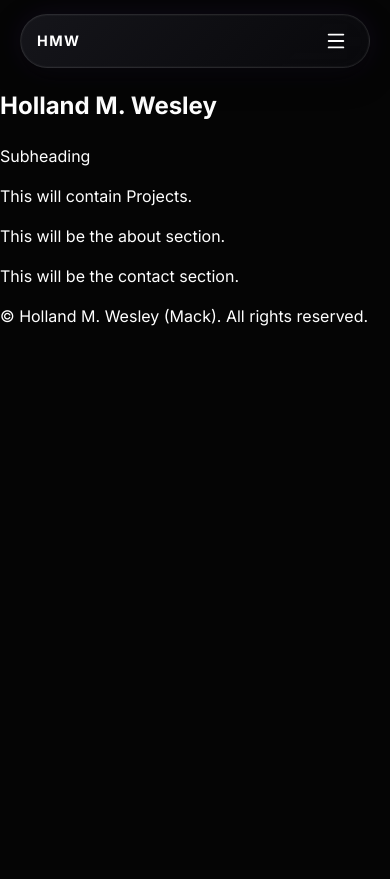
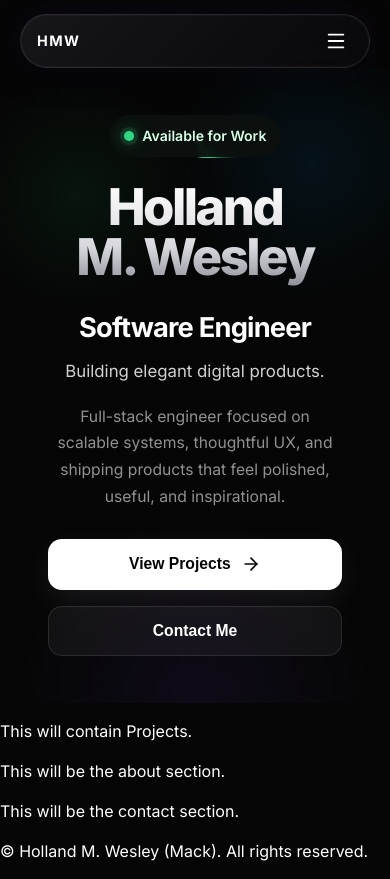
Before and after one commit to hmw55/portfolio, a React (Vite) app: page / in a window 390 px wide. Before the commit the page ends 844 px from the top, so only its background shows below. Built offline with nearby package versions, Linux system fonts and the light colour scheme.

Commit message:
Build responsive hero section with animations and CTA layout

```diff
--- a/src/components/Hero/Hero.css
+++ b/src/components/Hero/Hero.css
@@ -0,0 +1,322 @@
+.hero {
+    display: flex;
+    align-items: flex-start;
+    justify-content: center;
+    min-height: 100svh;
+    padding: 3rem 1.5rem 2rem;
+    overflow: clip;
+    position: relative;
+}
+
+.hero-background {
+    position: absolute;
+    inset: 0;
+    background:
+        radial-gradient(circle at 20% 20%, rgba(46, 204, 113, 0.08), transparent 20%),
+        radial-gradient(circle at 80% 15%, rgba(0, 170, 255, 0.08), transparent 22%),
+        radial-gradient(circle at 50% 100%, rgba(130, 80, 255, 0.08), transparent 28%);
+    pointer-events: none;
+}
+
+.hero-container {
+    position: relative;
+    z-index: 1;
+    width: 100%;
+    max-width: 1200px;
+    margin: 0 auto;
+}
+
+.hero-content {
+    text-align: center;
+    max-width: 1200px;
+    margin: 0 auto;
+}
+
+.availability-badge {
+    position: relative;
+    display: inline-flex;
+    align-items: center;
+    gap: 0.65rem;
+    padding: 0.8rem 1.2rem;
+    margin-bottom: 1.5rem;
+    border-radius: 999px;
+    overflow: hidden;
+    isolation: isolate;
+}
+
+.availability-badge::before {
+    content: "";
+    position: absolute;
+    inset: -40%;
+    border-radius: inherit;
+    background: conic-gradient(
+        from 0deg,
+        transparent 0deg,
+        transparent 300deg,
+        rgba(50, 213, 131, 0.95) 330deg,
+        rgba(130, 255, 180, 0.65) 345deg,
+        transparent 360deg
+    );
+    animation: spinBorder 2.2s linear infinite;
+    z-index: -2;
+}
+
+
+.availability-badge::after {
+    content: "";
+    position: absolute;
+    inset: 1.5px;
+    border-radius: inherit;
+    background: rgba(12, 16, 14, 0.95);
+    z-index: -1;
+}
+
+.availability-dot {
+    width: 0.7rem;
+    height: 0.7rem;
+    border-radius: 50%;
+    background: #32d583;
+    box-shadow:
+        0 0 0 4px rgba(50, 213, 131, 0.14),
+        0 0 18px rgba(50, 213, 131, 0.75);
+    animation: pulseDot 1.8s ease-in-out infinite;
+    flex-shrink: 0;
+}
+
+.availability-text {
+    font-size: 0.95rem;
+    font-weight: 600;
+    letter-spacing: 0.0em;
+    color: #d7ffe8;
+}
+
+.hero-name {
+    margin: 0 0 1rem;
+    font-size: clamp(3.2rem, 9vw, 7rem);
+    line-height: 0.98;
+    font-weight: 800;
+    letter-spacing: -0.05em;
+    text-wrap: balance;
+    background: linear-gradient(
+        180deg,
+        #ffffff 0%,
+        #d9d9df 55%,
+        #7a7a85 100%
+    );
+    background-clip: text;
+    -webkit-background-clip: text;
+    -webkit-text-fill-color: transparent;
+    padding-bottom: 1rem;
+}
+
+.hero-title {
+    margin: 0 0 1rem;
+    font-size: clamp(1.8rem, 4vw, 3.5rem);
+    line-height: 1.05;
+    font-weight: 700;
+    letter-spacing: -0.03em;
+    color: #ffffff;
+}
+
+.hero-tagline {
+    margin: 0 auto 1.25rem;
+    max-width: 760px;
+    font-size: clamp(1.08rem, 2.1vw, 1.45rem);
+    line-height: 1.5;
+    color: rgba(255, 255, 255, 0.82);
+}
+
+.hero-description {
+    margin: 0 auto 2.5rem;
+    max-width: 720px;
+    font-size: clamp(1.1rem, 1.7vw 1.12rem);
+    line-height: 1.7;
+    color: rgba(255, 255, 255, 0.56);
+}
+
+.hero-actions {
+    display: flex;
+    justify-content: center;
+    align-items: center;
+    gap: 1rem;
+    flex-wrap: wrap;
+}
+
+.hero-button {
+    border: none;
+    border-radius: 16px;
+    padding: 1rem 1.5rem;
+    font-size: 0.98rem;
+    font-weight: 600;
+    cursor: pointer;
+    display: inline-flex;
+    align-items: center;
+    gap: 0.65rem;
+    transition:
+        transform 0.2s ease,
+        box-shadow 0.25s ease,
+        background 0.25s ease,
+        border-color 0.25s ease;
+}
+
+.hero-button-primary {
+    background: #ffffff;
+    color: #050505;
+    box-shadow: 0 10px 30px rgba(255, 255, 255, 0.08);
+}
+
+.hero-button-primary:hover {
+    background: #f2f2f2;
+}
+
+.hero-button-secondary {
+    background: rgba(255, 255, 255, 0.05);
+    color: #ffffff;
+    border: 1px solid rgba(255, 255, 255, 0.1);
+    backdrop-filter: blur(12px);
+    -webkit-backdrop-filter: blur(12px);
+}
+
+.hero-button-secondary:hover {
+    background: rgba(255, 255, 255, 0.08);
+    border-color: rgba(255, 255, 255, 0.16)
+}
+
+.hero-scroll-indicator {
+    position: absolute;
+    left: 50%;
+    bottom: 7rem;
+    transform: translateX(-50%);
+}
+
+.scroll-mouse {
+    width: 1.7rem;
+    height: 2.8rem;
+    border: 2px solid rgba(255, 255, 255, 0.18);
+    border-radius: 999px;
+    display: flex;
+    justify-content: center;
+    padding-top: 0.45rem;
+}
+
+.scroll-wheel {
+    width: 0.22rem;
+    height: 0.55rem;
+    border-radius: 999px;
+    background: rgba(255, 255, 255, 0.45);
+}
+
+@keyframes spinBorder {
+    from {
+        transform: rotate(0deg);
+    }
+
+    to {
+        transform: rotate(360deg);
+    }
+}
+
+@keyframes pulseDot {
+    0%,
+    100% {
+        transform: scale(1);
+        opacity: 1;
+    }
+
+    50% {
+        transform: scale(1.08);
+        opacity: 0.85;
+    }
+}
+
+/* MEDIA */
+
+@media (max-width: 768px) {
+    .hero {
+        min-height: auto;
+        padding: 2rem 1.25rem 3.5rem;
+    }
+
+    .hero-content {
+        padding: 1rem;
+        max-width: 540px;
+    }
+
+    .availability-badge {
+        margin-bottom: 1.5rem;
+        padding: 0.75rem 1rem;
+    }
+
+    .availability-text {
+        font-size: 0.88rem;
+    }
+
+    .hero-name {
+        font-size: clamp(2.5rem, 12vw, 4.4rem);
+        line-height: 0.98;
+    }
+
+    .hero-title {
+        font-size: clamp(1.5rem, 7vw, 2.4rem);
+    }
+
+    .hero-tagline {
+        font-size: 1rem;
+    }
+
+    .hero-description {
+        font-size: 0.98rem;
+        margin-bottom: 1.8rem;
+    }
+
+    .hero-actions {
+        flex-direction: column;
+        width: 100%;
+    }
+
+    .hero-button {
+        width: 100%;
+        max-width: 320px;
+        justify-content: center;
+    }
+
+    .hero-scroll-indicator {
+        display: none;
+    }
+}
+
+@media (max-width: 480px) {
+    .hero {
+        padding: 2rem;
+    }
+
+    .hero-content {
+        padding-top: 0.75rem;
+    }
+
+    .availability-badge {
+        gap: 0.55rem;
+    }
+
+    .availability-dot {
+        width: 0.62rem;
+        height: 0.62rem;
+    }
+
+    .hero-name {
+        font-size: clamp(2.2rem, 13vw, 3.5rem);
+    }
+
+    .hero-tagline {
+        font-size: 1.05rem;
+    }
+
+    .hero-description {
+        max-width: 30ch;
+    }
+
+    .hero-button {
+        padding: 0.95rem 1.25rem;
+        border-radius: 14px;
+    }
+}
--- a/src/components/Hero/Hero.tsx
+++ b/src/components/Hero/Hero.tsx
@@ -1,12 +1,84 @@
+import { motion } from "motion/react";
+import { ArrowRight } from "lucide-react";
 import "./Hero.css";
 
 function Hero() {
+
+    const scrollToSection = (id: string) => {
+        document.getElementById(id)?.scrollIntoView({ behavior: "smooth" });
+        window.history.replaceState(null, "", window.location.pathname);
+    }
+
     return (
         <section className="hero" id="hero">
-            <div className="hero-content">
-                <h1>Holland M. Wesley</h1>
-                <p>Subheading</p>
+            <div className="hero-background" />
+
+            <div className="hero-container">
+                <motion.div
+                    className="hero-content"
+                    initial={{ opacity: 0, y: 28 }}
+                    animate={{opacity: 1, y: 1 }}
+                    transition={{ duration: 0.8, delay: 0.15 }}
+                >
+                    <motion.div
+                        className="availability-badge"
+                        initial={{ opacity: 0, scale: 0.92 }}
+                        animate={{ opacity: 1, scale: 1 }}
+                        transition={{ duration: 0.6 }}
+                    >
+                        <span className="availability-dot" />
+                        <span className="availability-text">Available for Work</span>
+                    </motion.div>
+
+                    <h1 className="hero-name">Holland M. Wesley</h1>
+
+                    <h2 className="hero-title">Software Engineer</h2>
+
+                    <p className="hero-tagline">Building elegant digital products.</p>
+
+                    <p className="hero-description">
+                        Full-stack engineer focused on scalable systems, thoughtful UX, and shipping
+                        products that feel polished, useful, and inspirational.
+                    </p>
+
+                    <div className="hero-actions">
+                        <motion.button
+                            type="button"
+                            className="hero-button hero-button-primary"
+                            onClick={() => scrollToSection("projects")}
+                            whileHover={{ scale: 1.02, y: -2 }}
+                            whileTap={{ scale: 0.98 }}
+                        >
+                            <span>View Projects</span>
+                            <ArrowRight size={20} />
+                        </motion.button>
+
+                        <motion.button
+                            type="button"
+                            className="hero-button hero-button-secondary"
+                            onClick={() => scrollToSection("contact")}
+                            whileHover={{ scale: 1.02, y: -2 }}
+                            whileTap={{ scale: 0.98 }}
+                        >
+                            Contact Me
+                        </motion.button>
+                    </div>
+                </motion.div>
             </div>
+
+            <motion.div
+                className="hero-scroll-indicator"
+                animate={{ y: [0, 10, 0] }}
+                transition={{ duration: 2, repeat: Infinity }}
+            >
+                <div className="scroll-mouse">
+                    <motion.div
+                        className="scroll-wheel"
+                        animate={{ y: [0, 10, 0] }}
+                        transition={{ duration: 2, repeat: Infinity }}
+                    />
+                </div>
+            </motion.div>
         </section>
     );
 }
```
